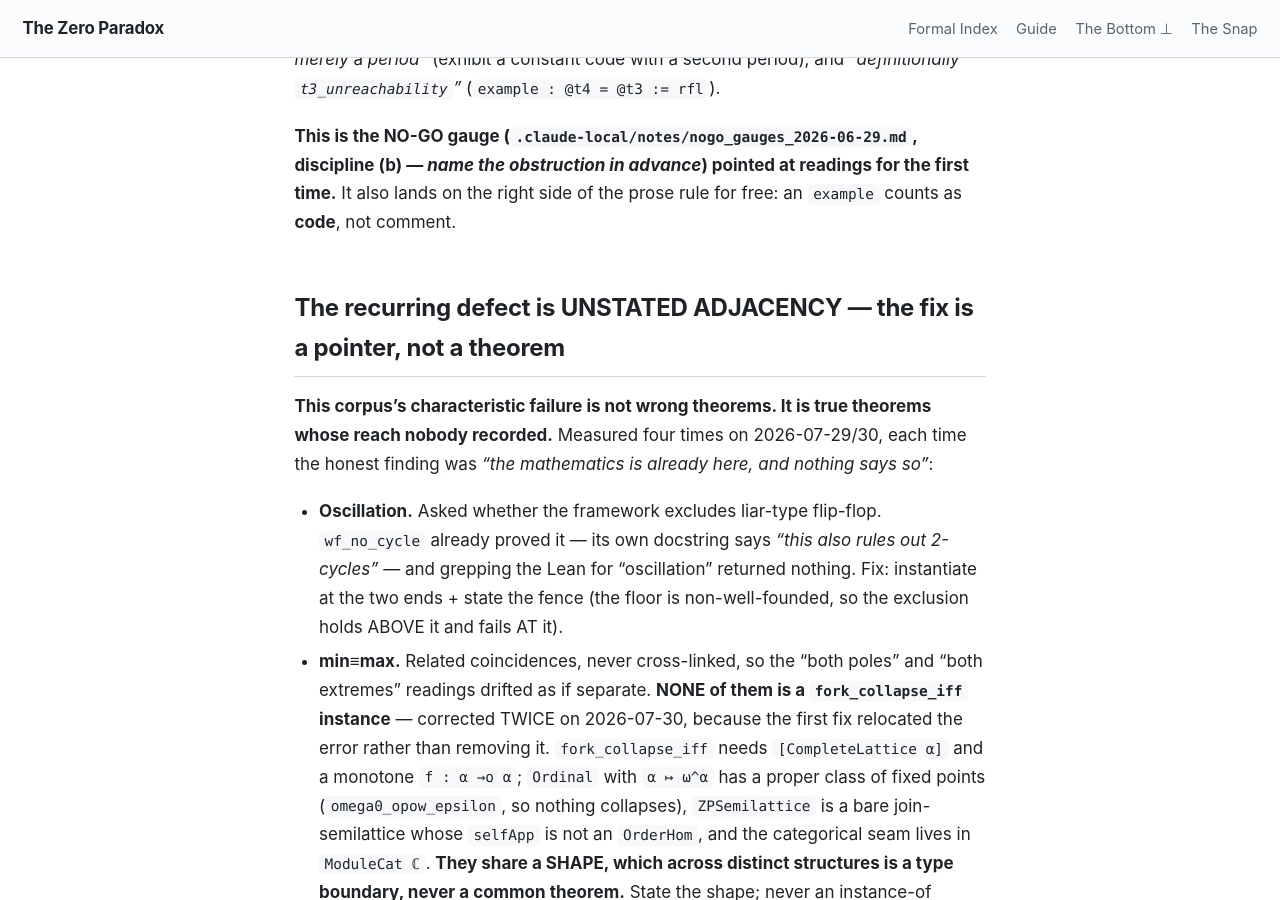
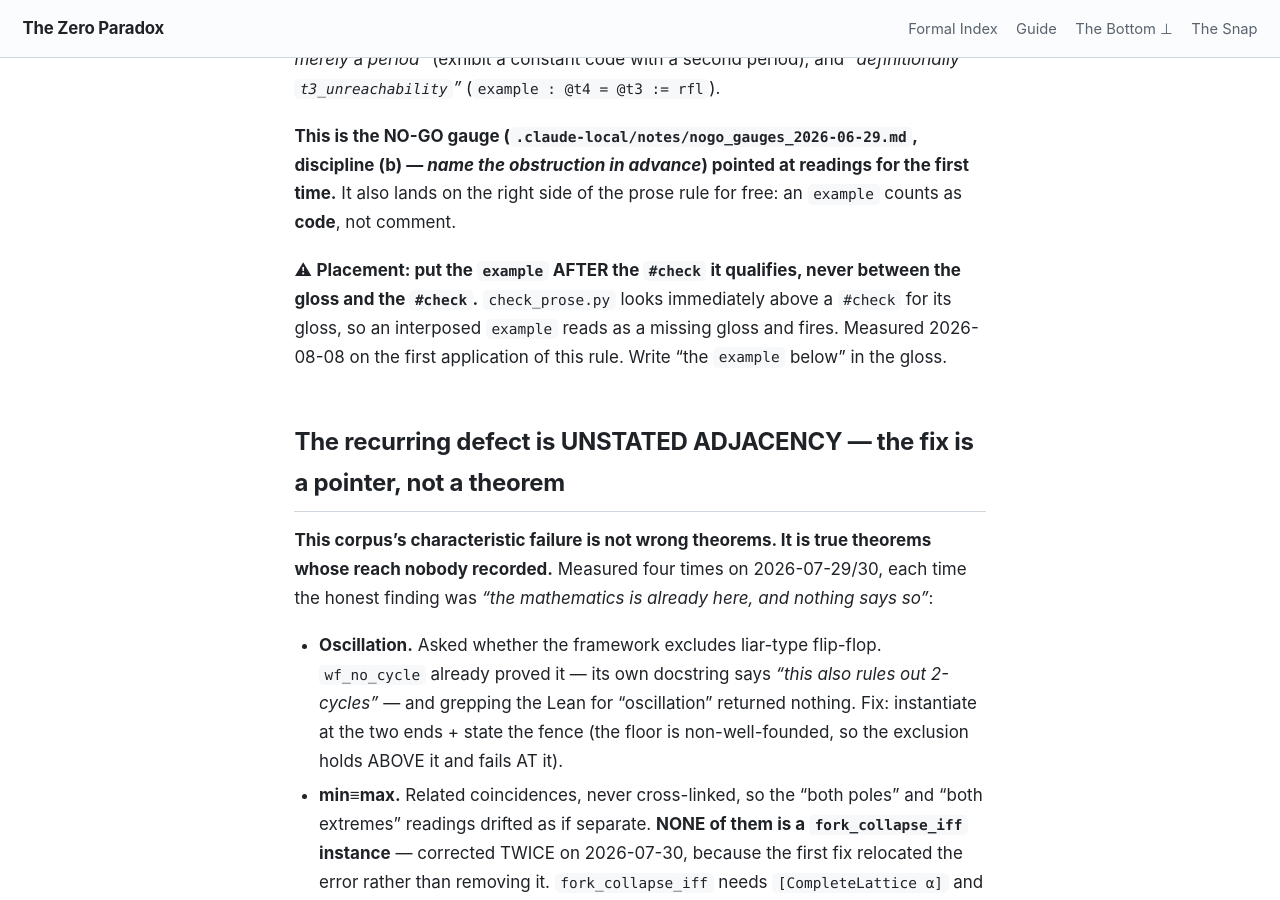
Before and after one commit to timbrigham/ZeroParadox, a Jekyll site: the page built from CLAUDE.md, in a window 1280 px wide and 900 px high, scrolled down 20902 px. Built offline with Jekyll 4.4.1, drawn with Linux system fonts in a browser that asks for light colours; our own code applies the rules of GitHub Pages for plain Markdown files.

```diff
--- a/CLAUDE.md
+++ b/CLAUDE.md
@@ -424,6 +424,11 @@ a second period), and *"definitionally `t3_unreachability`"* (`example : @t4 = @
 **This is the NO-GO gauge (`.claude-local/notes/nogo_gauges_2026-06-29.md`, discipline (b) — *name
 the obstruction in advance*) pointed at readings for the first time.** It also lands on the right
 side of the prose rule for free: an `example` counts as **code**, not comment.
+
+⚠ **Placement: put the `example` AFTER the `#check` it qualifies, never between the gloss and the
+`#check`.** `check_prose.py` looks immediately above a `#check` for its gloss, so an interposed
+`example` reads as a missing gloss and fires. Measured 2026-08-08 on the first application of this
+rule. Write "the `example` below" in the gloss.
 
 ## The recurring defect is UNSTATED ADJACENCY — the fix is a pointer, not a theorem
 
```
Also changed, not shown: 1 other file.
